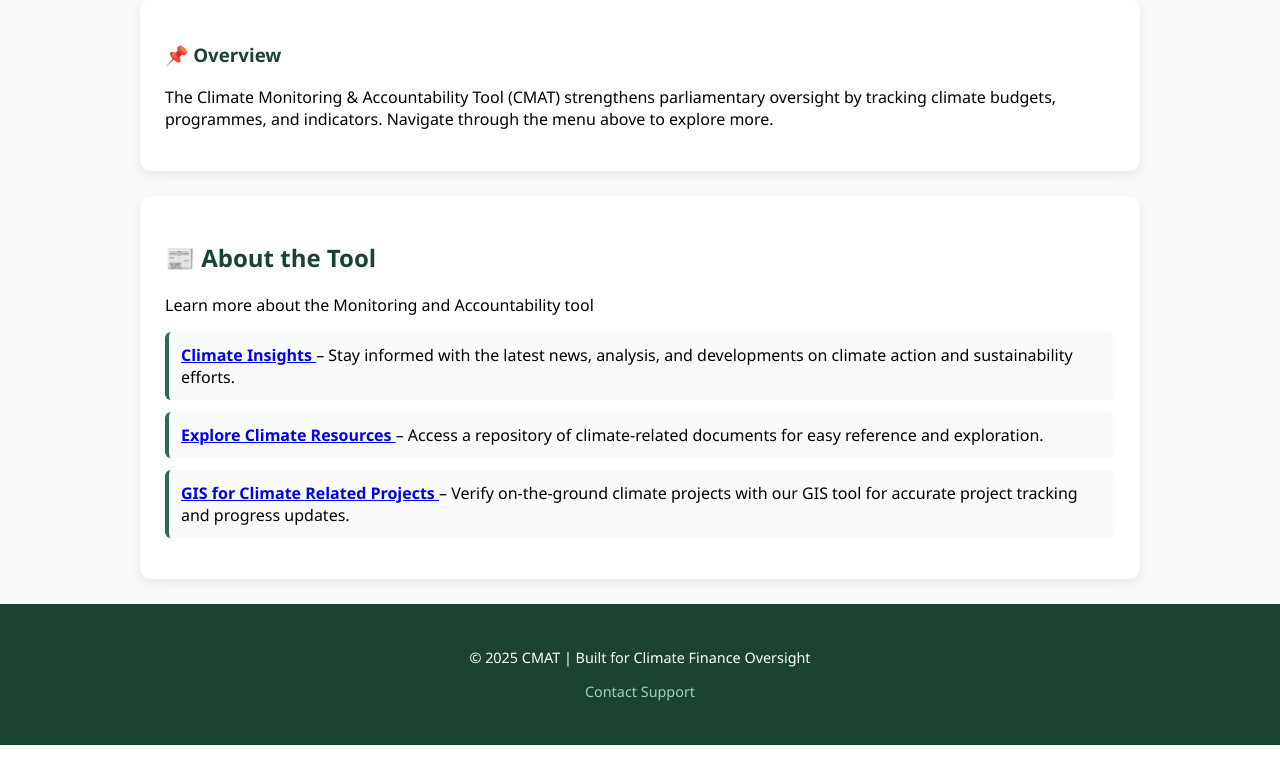
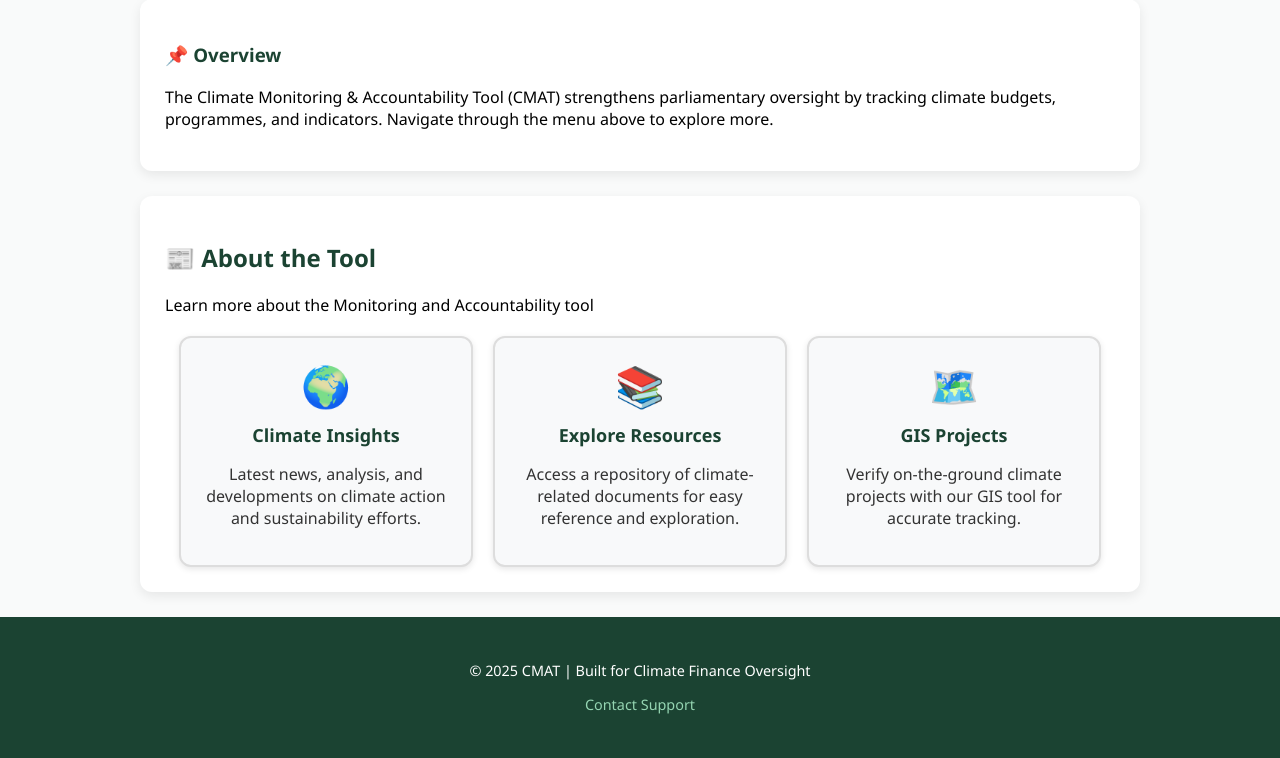
Before and after one commit to nimba005/cmat, a Flask app: page / in a window 1280 px wide. Shown: the part 278-1036 px from the top of the page. Run offline with Flask 3, Linux system fonts and the light colour scheme; some libraries are stand-ins or nearby versions.

Commit message:
Updated the about section

```diff
--- a/static/styles.css
+++ b/static/styles.css
@@ -128,6 +128,8 @@ pre {
   overflow-x: auto;
   border: 1px solid #ccc;
 }
+
+/* SLIDESHOW */
 #slideshow {
   position: relative;
   max-width: 700px;
@@ -151,7 +153,6 @@ pre {
   margin-bottom: 10px;
 }
 
-
 .slideshow-controls {
   text-align: center;
   margin-top: 10px;
@@ -174,9 +175,12 @@ pre {
   color: #95d5b2;
   text-decoration: none;
 }
+
 .footer a:hover {
   text-decoration: underline;
 }
+
+/* FLASH MESSAGES */
 .flash {
   padding: 10px;
   margin: 10px 0;
@@ -185,3 +189,43 @@ pre {
 }
 .flash.success { background: #d4edda; color: #155724; }
 .flash.error   { background: #f8d7da; color: #721c24; }
+
+/* DOCS GRID (new) */
+.docs-grid {
+  display: flex;
+  gap: 20px;
+  justify-content: center;
+  flex-wrap: wrap;
+  margin-top: 20px;
+}
+
+.doc-card {
+  background: #f8f9fa;
+  border: 2px solid #ddd;
+  border-radius: 12px;
+  padding: 20px;
+  width: 250px;
+  text-align: center;
+  text-decoration: none;
+  color: #333;
+  transition: all 0.3s ease;
+  box-shadow: 0 2px 6px rgba(0,0,0,0.1);
+}
+
+.doc-card:hover {
+  border-color: #2e7d32;
+  background: #e8f5e9;
+  transform: translateY(-5px);
+  color: #2e7d32;
+}
+
+.doc-card .icon {
+  font-size: 40px;
+  margin-bottom: 10px;
+}
+
+.doc-card h3 {
+  margin: 10px 0;
+  font-size: 18px;
+  font-weight: bold;
+}
--- a/templates/index.html
+++ b/templates/index.html
@@ -54,27 +54,30 @@
         </p>
       </div>
 
-      <!-- UPDATED: About section with PDF links -->
+      <!-- UPDATED: About section with clickable PDF cards -->
       <div class="section">
         <h2>📰 About the Tool</h2>
         <p>Learn more about the Monitoring and Accountability tool</p>
-        <ul>
-          <li>
-            <a href="{{ url_for('download_file', filename='climate_insights.pdf') }}" target="_blank">
-              <strong>Climate Insights</strong>
-            </a> – Stay informed with the latest news, analysis, and developments on climate action and sustainability efforts.
-          </li>
-          <li>
-            <a href="{{ url_for('download_file', filename='resources.pdf') }}" target="_blank">
-              <strong>Explore Climate Resources</strong>
-            </a> – Access a repository of climate-related documents for easy reference and exploration.
-          </li>
-          <li>
-            <a href="{{ url_for('download_file', filename='gis_projects.pdf') }}" target="_blank">
-              <strong>GIS for Climate Related Projects</strong>
-            </a> – Verify on-the-ground climate projects with our GIS tool for accurate project tracking and progress updates.
-          </li>
-        </ul>
+
+        <div class="docs-grid">
+          <a href="{{ url_for('download_file', filename='climate_insights.pdf') }}" target="_blank" class="doc-card">
+            <div class="icon">🌍</div>
+            <h3>Climate Insights</h3>
+            <p>Latest news, analysis, and developments on climate action and sustainability efforts.</p>
+          </a>
+
+          <a href="{{ url_for('download_file', filename='resources.pdf') }}" target="_blank" class="doc-card">
+            <div class="icon">📚</div>
+            <h3>Explore Resources</h3>
+            <p>Access a repository of climate-related documents for easy reference and exploration.</p>
+          </a>
+
+          <a href="{{ url_for('download_file', filename='gis_projects.pdf') }}" target="_blank" class="doc-card">
+            <div class="icon">🗺️</div>
+            <h3>GIS Projects</h3>
+            <p>Verify on-the-ground climate projects with our GIS tool for accurate tracking.</p>
+          </a>
+        </div>
       </div>
 
     {% elif page == "about" %}
```
